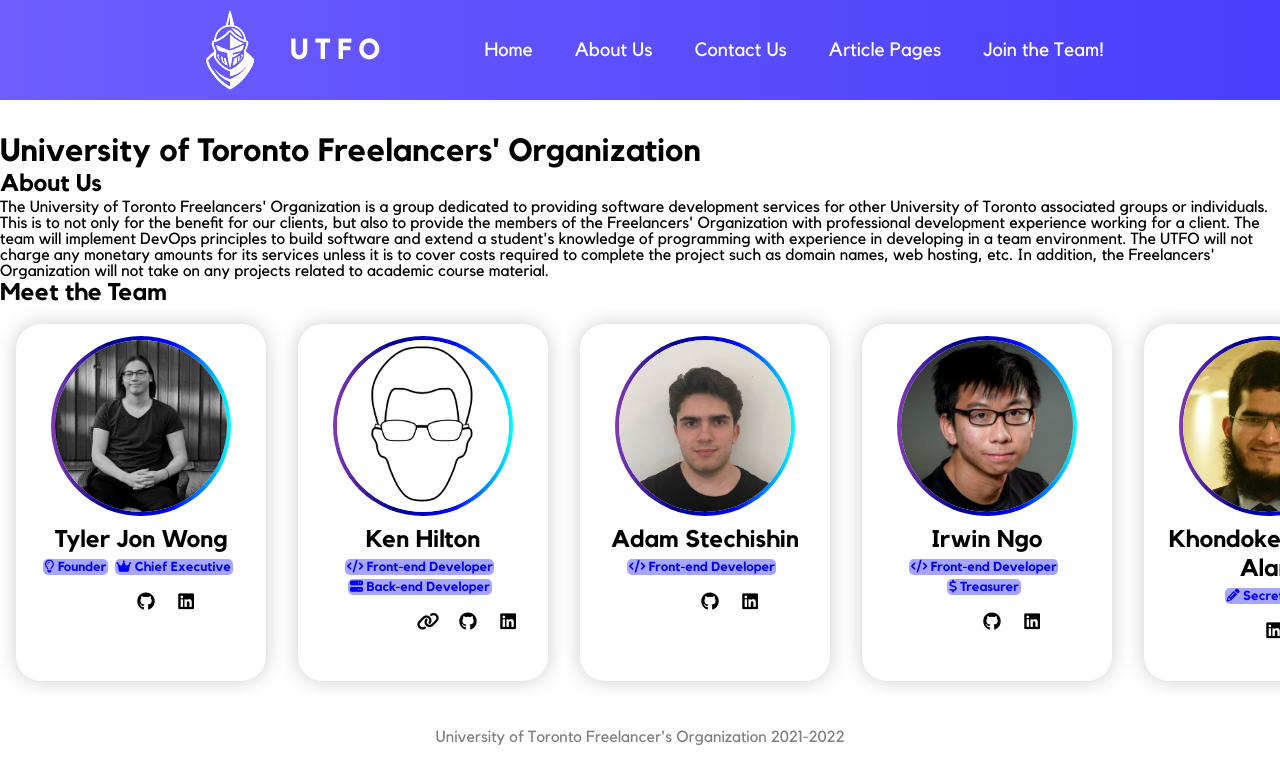
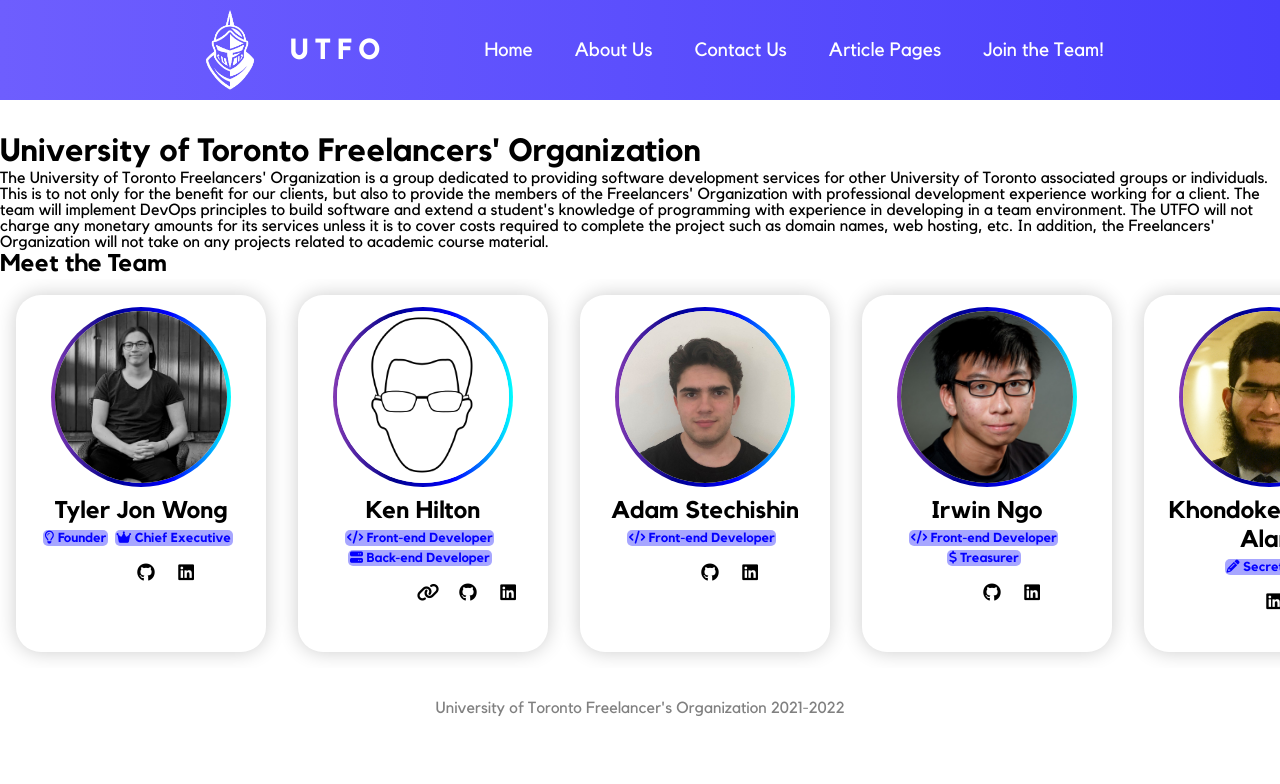
Before and after one commit to UTFO/UTFO-Website, a React (Create React App) app: page /about in a window 1280 px wide. Shown: the top 784 px of the page. Built offline with nearby package versions, Linux system fonts and the light colour scheme.

Commit message:
Blurb component is now only the paragraph

```diff
--- a/src/components/pages/About/Blurb.js
+++ b/src/components/pages/About/Blurb.js
@@ -1,8 +1,5 @@
 function Blurb() {
-	return (
-		<>
-			<h2>About Us</h2>
-			<p className="blurb">
+	return (<p className="blurb">
 		The University of Toronto Freelancers' Organization is
 		a group dedicated to providing software development
 		services for other University of Toronto associated
@@ -19,9 +16,7 @@
 		web hosting, etc. In addition, the Freelancers'
 		Organization will not take on any projects related to
 		academic course material.
-			</p>
-		</>
-	);
+	</p>);
 }
 
 export default Blurb;
```
Lines whose indentation alone changed are shown as unchanged.
